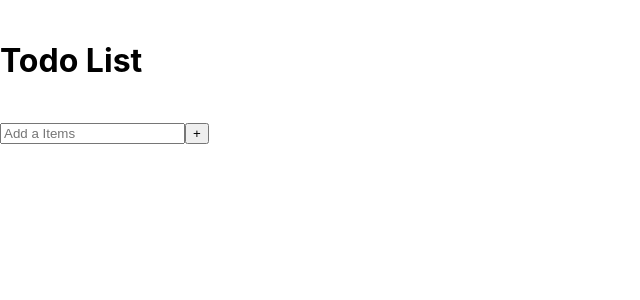
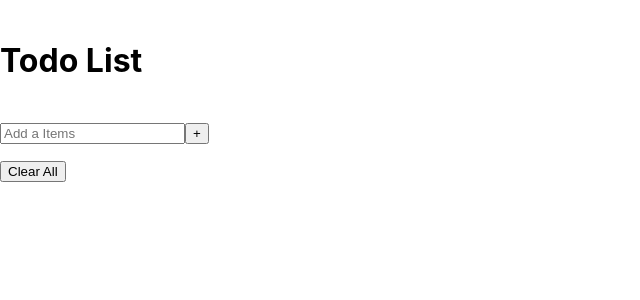
Before and after one commit to Asnoyon/ToDoReact, a React (Create React App) app: page / in a window 1280 px wide. Shown: the top 300 px of the page, without its empty margins (0-640 px from the left). Built offline with nearby package versions, Linux system fonts and the light colour scheme.

Commit message:
app update

```diff
--- a/src/App.js
+++ b/src/App.js
@@ -24,6 +24,15 @@ const App = () => {
       });
     });
   };
+
+  const editItem = (id) => {
+    let newEditItems = items.find((elem) => {
+      return elem.id === id;
+    });
+  };
+  const clearItem = () => {
+    setItems([]);
+  };
   return (
     <div className="main_div">
       <div className="center_div">
@@ -45,10 +54,12 @@ const App = () => {
                 key={itemsVal.id}
                 text={itemsVal}
                 onDelete={deleteItems}
+                onEdit={editItem}
               />
             );
           })}
         </ul>
+        <button onClick={clearItem}>Clear All</button>
       </div>
     </div>
   );
```
